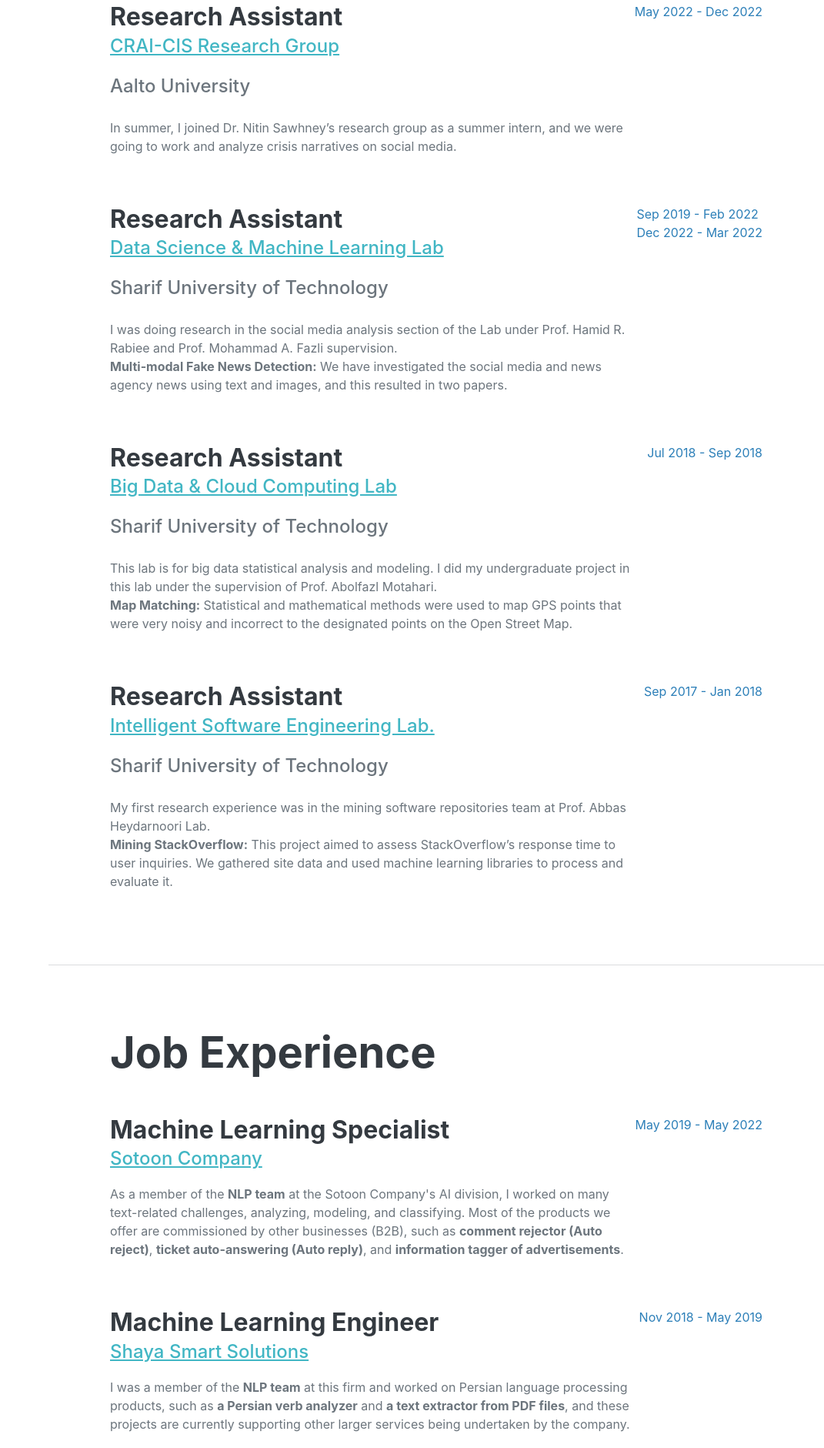
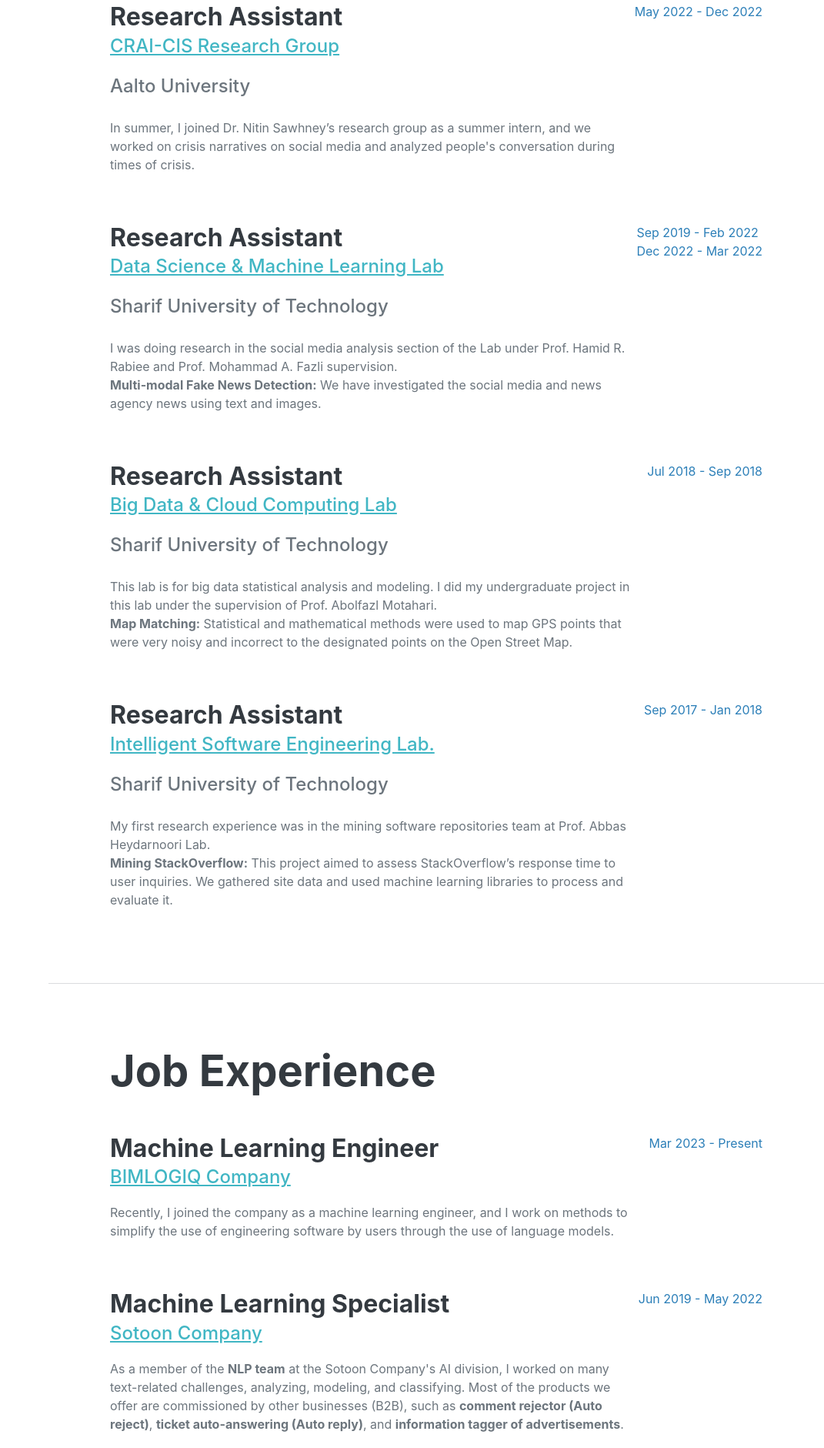
Before and after one commit to FaezeGhorbanpour/resume, a plain HTML site: page index.html in a window 1280 px wide. Shown: the part 1794-3675 px from the top of the page at 77% size, without its empty margins (209-1280 px from the left). Drawn offline with nearby package versions, Linux system fonts and the light colour scheme; a web font is replaced by a local one.

Commit message:
new job added

```diff
--- a/index.html
+++ b/index.html
@@ -94,8 +94,8 @@
                     <div class="subheading mb-3"><a href="https://crai-cis.aalto.fi/"> CRAI-CIS Research Group</a></div>
                     <div class="subheading mb-4">Aalto University</div>
                     <p>
-                        In summer, I joined Dr. Nitin Sawhney’s research group as a summer intern, and we were going to work and analyze crisis
-                        narratives on social media.
+                        In summer, I joined Dr. Nitin Sawhney’s research group as a summer intern, and we worked on crisis narratives on social media
+                        and analyzed people's conversation during times of crisis.
                     </p>
                 </div>
                 <div class="flex-shrink-0"><span class="text-primary">May 2022 - Dec 2022</span></div>
@@ -109,7 +109,7 @@
                         I was doing research in the social media analysis section of the Lab under Prof. Hamid R. Rabiee and
                         Prof. Mohammad A. Fazli supervision. <br>
                         <b>Multi-modal Fake News Detection:</b> We have investigated the social media and news agency
-                        news using text and images, and this resulted in two papers.
+                        news using text and images.
                     </p>
                 </div>
                 <div class="flex-shrink-0"><span class="text-primary">Sep 2019 - Feb 2022</span><br><span
@@ -154,6 +154,16 @@
             <h2 class="mb-5">Job Experience</h2>
             <div class="d-flex flex-column flex-md-row justify-content-between mb-5">
                 <div class="flex-grow-1">
+                    <h3 class="mb-0">Machine Learning Engineer</h3>
+                    <div class="subheading mb-3"><a href="https://www.linkedin.com/company/bimlogiq/">BIMLOGIQ Company</a></div>
+                    <p>
+                        Recently, I joined the company as a machine learning engineer, and I work on methods to simplify the use of engineering software by users through the use of language models.
+                    </p>
+                </div>
+                <div class="flex-shrink-0"><span class="text-primary">Mar 2023 - Present</span></div>
+            </div>
+            <div class="d-flex flex-column flex-md-row justify-content-between mb-5">
+                <div class="flex-grow-1">
                     <h3 class="mb-0">Machine Learning Specialist</h3>
                     <div class="subheading mb-3"><a href="https://www.linkedin.com/company/sotoon/">Sotoon Company</a></div>
                     <p>
@@ -163,7 +173,7 @@
                         <b>ticket auto-answering (Auto reply)</b>, and <b>information tagger of advertisements</b>.
                     </p>
                 </div>
-                <div class="flex-shrink-0"><span class="text-primary">May 2019 - May 2022</span></div>
+                <div class="flex-shrink-0"><span class="text-primary">Jun 2019 - May 2022</span></div>
             </div>
             <div class="d-flex flex-column flex-md-row justify-content-between mb-5">
                 <div class="flex-grow-1">
@@ -281,7 +291,7 @@
 
                 <div class="description_box">
                     <p>
-                        This project has implemented actions and models to enhance text classification. It offers an embedding and classification model which can be applied to text through a command. The preliminary analysis of the data is presented before the training results are analyzed. Optuna is used to adjust various parameters and obtain the best possible outcome after selecting the model.<br>
+                        This project has implemented techniques and models to enhance text classification. It offers an embedding and classification model which can be applied to text through a command. The preliminary analysis of the data is presented before the training results are analyzed. Optuna is used to adjust various parameters and obtain the best possible outcome after selecting the model.<br>
                     </p>
                     <a href="https://github.com/FaezeGhorbanpour/text-classification">Code</a>
                     <a href="#modal-02" onclick="toggle('text');">More</a>
@@ -313,7 +323,7 @@
 
                 <div class="description_box">
                     <p>
-                        In this project, activities such as adding data, classifying images, assessing and visualising
+                        In this project, techniques such as adding data, classifying images, assessing and visualising
                         are conducted to categorise the input images.
                         Simply place the input in the data folder and enter the options, such as what kind of data
                         augmentation and classification model to use,
```
